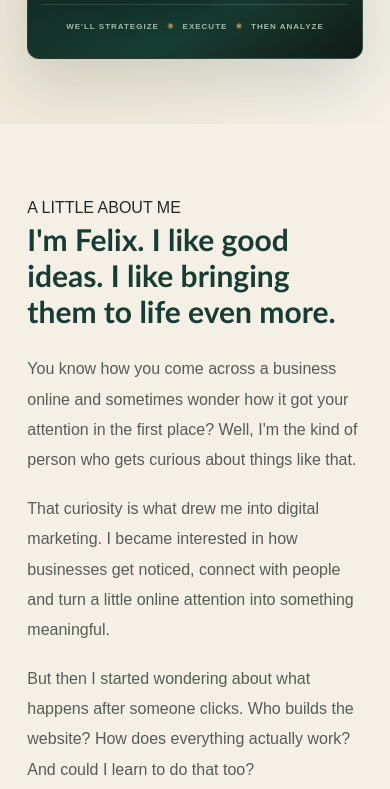
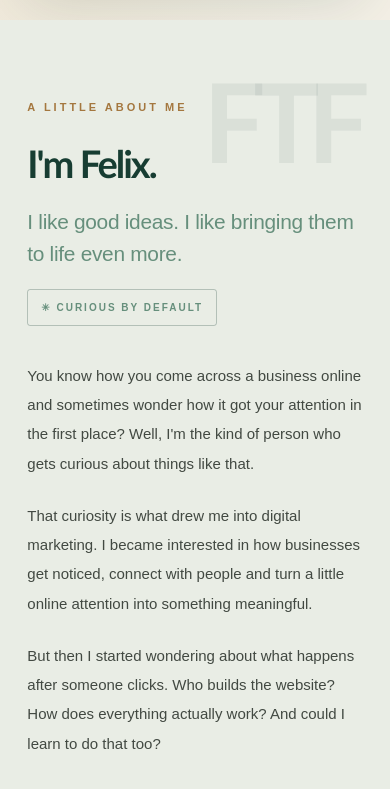
Before and after one commit to Kanusu254/Portfolio1, a plain HTML site: page index.html in a window 390 px wide. Shown: the part 867-1656 px from the top of the page. Drawn offline with Linux system fonts and the light colour scheme.

Commit message:
Update hero spacing and About section styling

```diff
--- a/style.css
+++ b/style.css
@@ -1,7 +1,6 @@
-
 /* ==========================================
    FELIXTHEFREELANCER
-   Modern Editorial Portfolio
+   Personal Portfolio
    ========================================== */
 
 
@@ -129,8 +128,8 @@ nav .logo {
    ========================================== */
 
 #hero {
-    min-height: 78vh;
-    padding: 85px 8%;
+    min-height: 70vh;
+    padding: 45px 8%;
     display: flex;
     align-items: center;
     position: relative;
@@ -429,26 +428,165 @@ nav .logo {
     }
 }
 
-/* 6. ABOUT SECTION */
+
+/* ==========================================
+   6. ABOUT SECTION
+   ========================================== */
 
 #about {
-    background-color: #F4F0E6;
-    padding: 100px 8%;
+    background-color: #E9EDE5;
+    padding: 110px 8%;
 }
 
 .about-content {
-    max-width: 850px;
+    max-width: 1250px;
+    margin: 0 auto;
+    display: grid;
+    grid-template-columns: 0.85fr 1.15fr;
+    gap: 85px;
+    align-items: start;
 }
 
-#about h2 {
+.about-heading {
+    position: sticky;
+    top: 90px;
+    padding-top: 8px;
+}
+
+.about-label {
+    display: block;
+    color: #A4773F;
+    font-size: 11px;
+    font-weight: bold;
+    letter-spacing: 3px;
     margin-bottom: 25px;
 }
 
-#about p {
-    color: #555D55;
+.about-heading h2 {
+    color: #173D32;
+    font-family: "Trebuchet MS", Arial, sans-serif;
+    font-size: clamp(42px, 4.5vw, 60px);
+    line-height: 1.12;
+    letter-spacing: -2px;
+    margin: 0;
+}
+
+.about-heading h2 span {
+    display: block;
+    margin-top: 22px;
+    color: #668F7C;
+    font-family: Arial, Helvetica, sans-serif;
+    font-size: 0.48em;
+    font-weight: normal;
+    line-height: 1.5;
+    letter-spacing: -0.3px;
+}
+
+.about-story {
+    max-width: 690px;
+}
+
+.about-story p {
+    color: #424942;
+    font-family: Arial, Helvetica, sans-serif;
     font-size: 16px;
-    line-height: 1.9;
-    margin-bottom: 18px;
+    line-height: 1.95;
+    margin-bottom: 23px;
+}
+
+.about-closing {
+    margin-top: 35px;
+    padding-left: 20px;
+    border-left: 3px solid #A4773F;
+    color: #173D32;
+    font-family: "Trebuchet MS", Arial, sans-serif;
+    font-size: 18px;
+    font-weight: bold;
+    line-height: 1.6;
+}
+
+/* About section responsiveness */
+
+@media (max-width: 768px) {
+    #about {
+        padding: 75px 7%;
+    }
+
+    .about-content {
+        grid-template-columns: 1fr;
+        gap: 35px;
+    }
+
+    .about-heading {
+        position: static;
+    }
+
+    .about-heading h2 {
+        font-size: 42px;
+    }
+
+    .about-heading h2 span {
+        font-size: 0.55em;
+    }
+}
+
+@media (max-width: 600px) {
+    .about-heading h2 {
+        font-size: 38px;
+    }
+
+    .about-story p {
+        font-size: 15px;
+    }
+}
+
+
+/* About visual personality */
+
+.about-heading {
+    position: sticky;
+    top: 90px;
+    isolation: isolate;
+}
+
+.about-heading::before {
+    content: "FTF";
+    position: absolute;
+    top: -45px;
+    right: 0;
+    z-index: -1;
+    color: rgba(23, 61, 50, 0.07);
+    font-family: "Trebuchet MS", Arial, sans-serif;
+    font-size: clamp(100px, 13vw, 165px);
+    font-weight: bold;
+    letter-spacing: -12px;
+    line-height: 1;
+    pointer-events: none;
+}
+
+.about-heading::after {
+    content: "✳  CURIOUS BY DEFAULT";
+    display: inline-block;
+    margin-top: 30px;
+    padding: 9px 13px;
+    border: 1px solid rgba(23, 61, 50, 0.25);
+    border-radius: 3px;
+    color: #668F7C;
+    font-size: 10px;
+    font-weight: bold;
+    letter-spacing: 2px;
+}
+
+@media (max-width: 768px) {
+    .about-heading::before {
+        top: -25px;
+        right: 5px;
+        font-size: 110px;
+    }
+
+    .about-heading::after {
+        margin-top: 20px;
+    }
 }
 
 
@@ -776,8 +914,8 @@ footer p {
     }
 
     #hero {
-        padding-top: 75px;
-        padding-bottom: 75px;
+        padding-top: 45px;
+        padding-bottom: 45px;
     }
 
     .hero-content {
@@ -847,3 +985,36 @@ footer p {
     }
 
 }
+
+
+/* HERO MOBILE REFINEMENTS */
+
+@media (max-width: 600px) {
+
+    /* Keep "digital presence" together */
+    #hero h1 {
+        font-size: clamp(30px, 9vw, 42px);
+    }
+
+    #hero h1 span {
+        white-space: nowrap;
+    }
+
+    /* Keep both buttons on one line */
+    .hero-buttons {
+        flex-wrap: nowrap;
+        gap: 10px;
+    }
+
+    .hero-buttons a {
+        flex: 1;
+        text-align: center;
+        white-space: nowrap;
+        font-size: 11px;
+        padding: 11px 8px;
+    }
+
+    #hero {
+        padding: 45px 7%;
+    }
+}
```
